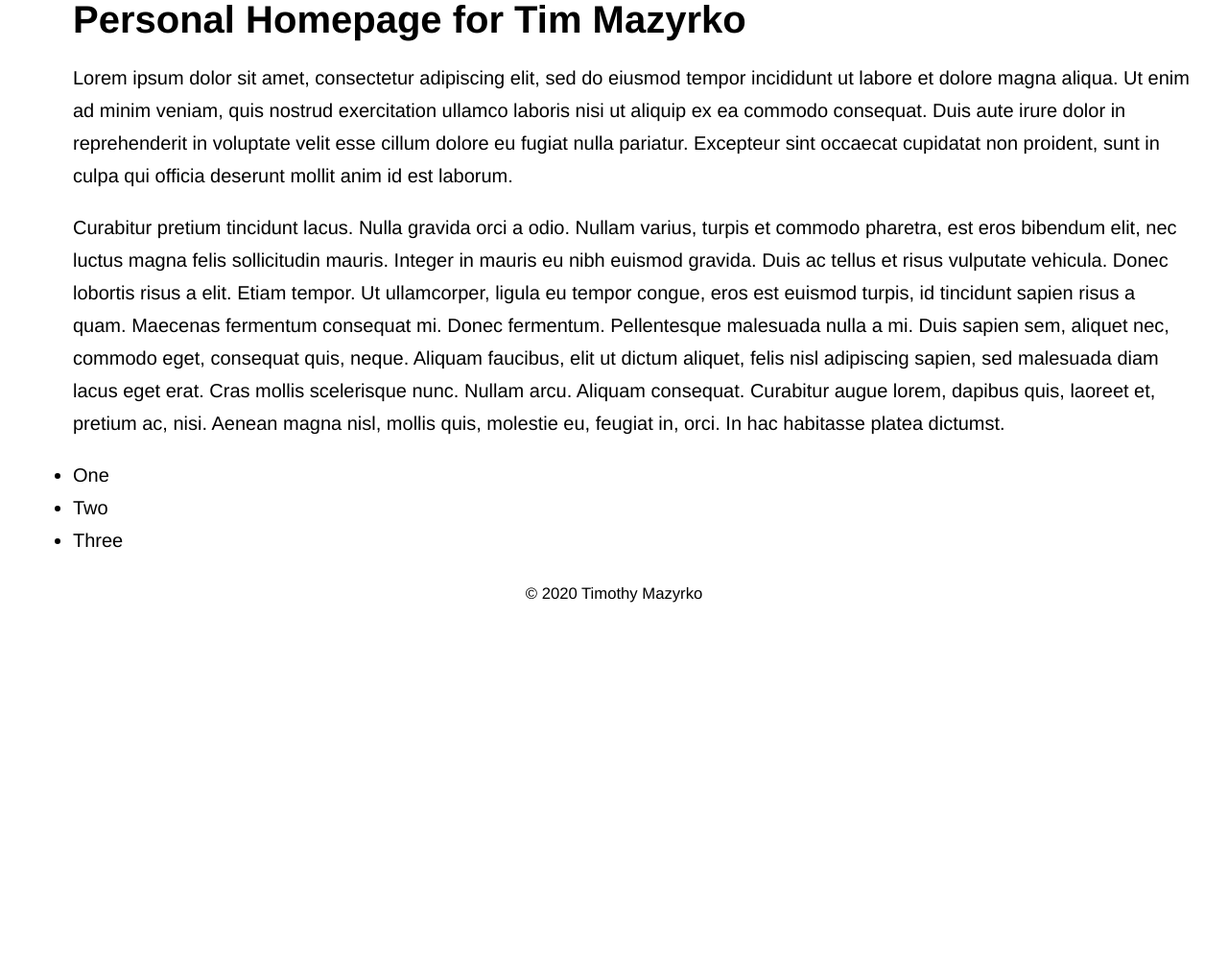
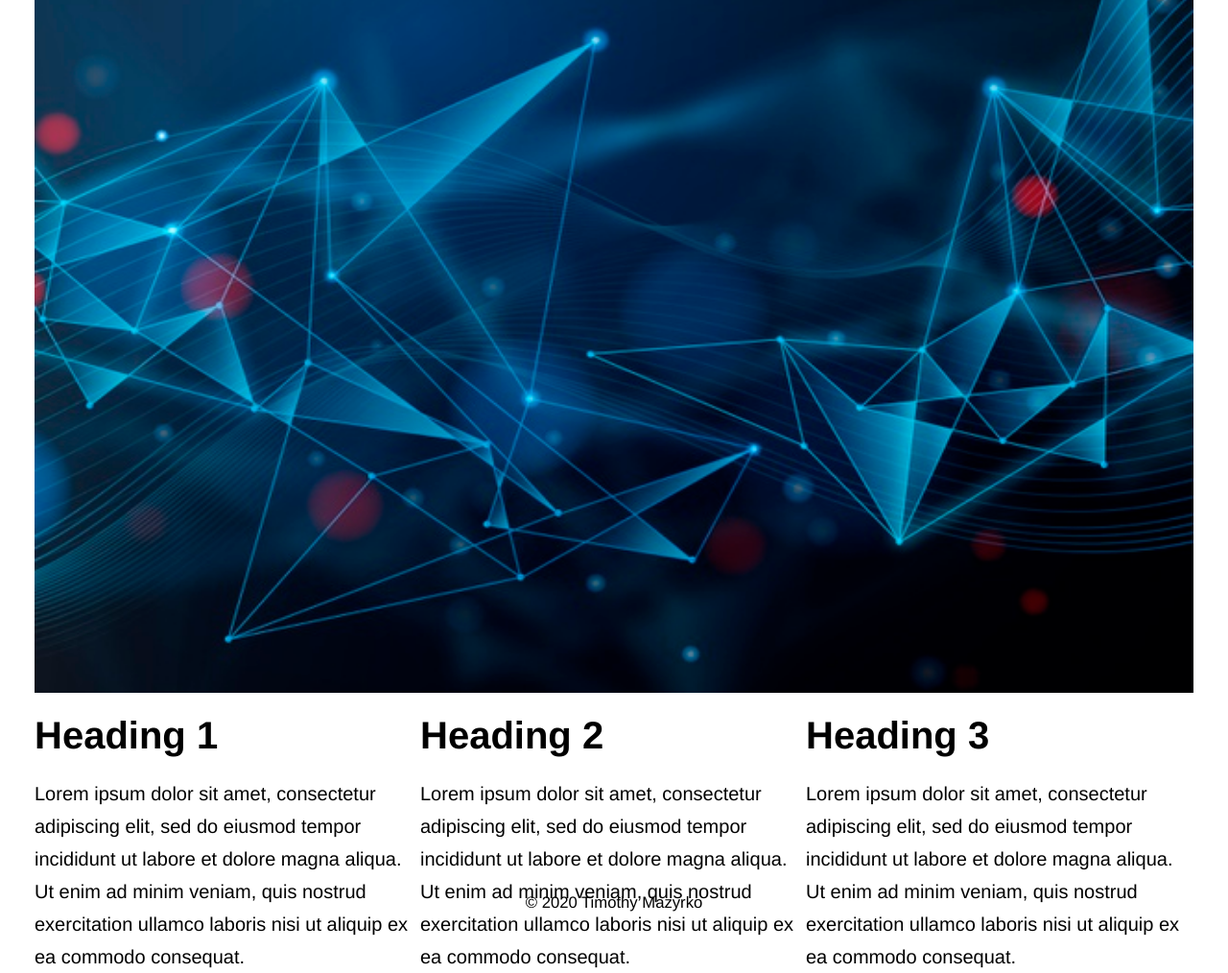
Before and after one commit to tmazyrko/day3, a plain HTML site: page index.html in a window 1280 px wide. Shown: the part 192-1206 px from the top of the page at 96% size. Before the commit the page ends 836 px from the top, so only its background shows below. Drawn offline with Linux system fonts and the light colour scheme.

Commit message:
Z-Layout homepage & F-Layout all other pages

```diff
--- a/css/style.css
+++ b/css/style.css
@@ -65,6 +65,17 @@ menu {
     height: 160px;
     width: 160px;
 }
+
+.callout {
+    width: 402px;
+    height: 200px;
+    float: left;
+}
+.centerimg {
+    width: 1208px;
+    height: 746px;
+}
+
 footer {
     clear: left;
 }
--- a/index.html
+++ b/index.html
@@ -10,35 +10,62 @@
 <body>
 <div id="wrapper">
     <header id="top">
+
+        <div id="logo">
+            <a href="index.html"><img src="resources/oni.png"></a>
+        </div>
+
+        <div id="mainMenu">
             <menu>
                 <li><a href="index.html">Home</a></li>
                 <li><a href="about.html">About</a></li>
                 <li><a href="proj/projects.html">Projects</a></li>
             </menu>
+        </div>
     </header>
 
-    <ul>
-        <h1>Personal Homepage for Tim Mazyrko</h1>
+    <div id="center">
+        <div class="centerimg">
+            <img src="resources/center.jpg" class="centerimg">
+        </div>
 
+    </div>
+
+    <div id="callouts">
+        <div class="callout">
+            <div class="title">
+                <h1>Heading 1</h1>
+            </div>
+            <div class="calloutcontent">
                 <p>Lorem ipsum dolor sit amet, consectetur adipiscing elit, sed do eiusmod tempor incididunt ut labore et dolore
                     magna aliqua. Ut enim ad minim veniam, quis nostrud exercitation ullamco laboris nisi ut aliquip ex ea
-            commodo consequat. Duis aute irure dolor in reprehenderit in voluptate velit esse cillum dolore eu fugiat
-            nulla pariatur. Excepteur sint occaecat cupidatat non proident, sunt in culpa qui officia deserunt mollit
-            anim id est laborum.</p>
-        <p>Curabitur pretium tincidunt lacus. Nulla gravida orci a odio. Nullam varius, turpis et commodo pharetra, est
-            eros bibendum elit, nec luctus magna felis sollicitudin mauris. Integer in mauris eu nibh euismod gravida.
-            Duis ac tellus et risus vulputate vehicula. Donec lobortis risus a elit. Etiam tempor. Ut ullamcorper,
-            ligula eu tempor congue, eros est euismod turpis, id tincidunt sapien risus a quam. Maecenas fermentum
-            consequat mi. Donec fermentum. Pellentesque malesuada nulla a mi. Duis sapien sem, aliquet nec, commodo
-            eget, consequat quis, neque. Aliquam faucibus, elit ut dictum aliquet, felis nisl adipiscing sapien, sed
-            malesuada diam lacus eget erat. Cras mollis scelerisque nunc. Nullam arcu. Aliquam consequat. Curabitur
-            augue lorem, dapibus quis, laoreet et, pretium ac, nisi. Aenean magna nisl, mollis quis, molestie eu,
-            feugiat in, orci. In hac habitasse platea dictumst.</p>
+                    commodo consequat.</p>
+            </div>
+        </div>
+        <div class="callout">
+            <div class="title">
+                <h1>Heading 2</h1>
+            </div>
+            <div class="calloutcontent">
+                <p>Lorem ipsum dolor sit amet, consectetur adipiscing elit, sed do eiusmod tempor incididunt ut labore et dolore
+                    magna aliqua. Ut enim ad minim veniam, quis nostrud exercitation ullamco laboris nisi ut aliquip ex ea
+                    commodo consequat.</p>
+            </div>
+        </div>
+        <div class="callout">
+            <div class="title">
+                <h1>Heading 3</h1>
+            </div>
+            <div class="calloutcontent">
+                <p>Lorem ipsum dolor sit amet, consectetur adipiscing elit, sed do eiusmod tempor incididunt ut labore et dolore
+                    magna aliqua. Ut enim ad minim veniam, quis nostrud exercitation ullamco laboris nisi ut aliquip ex ea
+                    commodo consequat.</p>
+            </div>
+        </div>
 
-        <li>One</li>
-        <li>Two</li>
-        <li>Three</li>
-    </ul>
+
+    </div>
+
 </div>
 </body>
 
```
Also changed, not shown: about.html (+19 -2 lines), proj/project1.html (+20 -0 lines), proj/project2.html (+20 -0 lines), proj/projects.html (+19 -0 lines), resources/center.jpg (added). Lines whose indentation alone changed are shown as unchanged.
